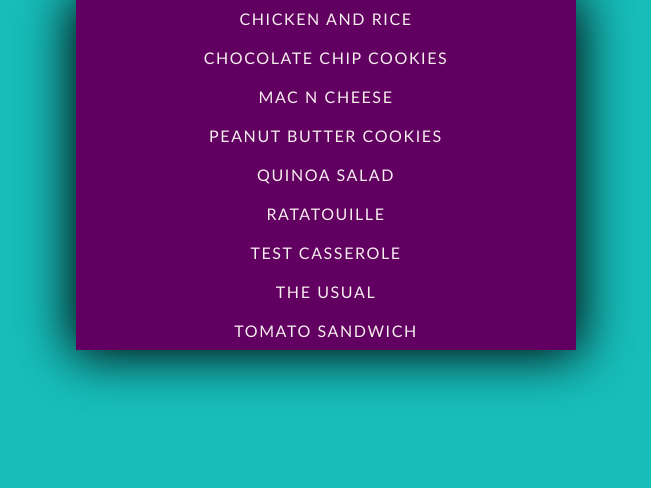
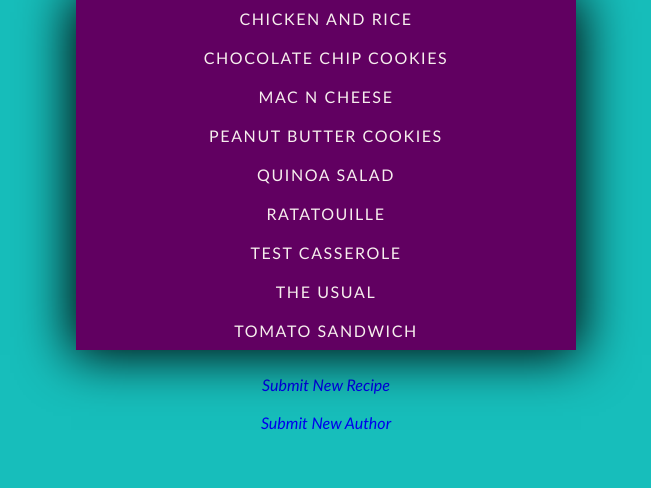
Before and after one commit to pokeyjess/recipebox, a Django app: page / in a window 1280 px wide. Shown: the part 26-514 px from the top of the page, without its empty margins (314-965 px from the left). Run offline with Django 3.2, Linux system fonts and the light colour scheme; data comes from the database, SQL or seed files in the repository.

Commit message:
Adds links to forms on home page

```diff
--- a/static/css/style.css
+++ b/static/css/style.css
@@ -70,3 +70,6 @@ a.bar {
 a:hover {
   background-color: rgb(192, 75, 192);
 }
+.btn {
+  text-align: center;
+}
--- a/templates/index.html
+++ b/templates/index.html
@@ -8,6 +8,7 @@
     <link rel="stylesheet" href="{% static 'css/style.css' %}" />
   </head>
   <body>
+
     <div class="card">
       <ul>
         {% for recipe in recipes %}
@@ -17,5 +18,11 @@
         {% endfor %}
       </ul>
     </div>
+    <div class="btn">
+    <a href="/newrecipe/"><i>Submit New Recipe</i></a>
+  </br>
+</br>
+    <a href="/newauthor/"><i>Submit New Author</i></a>
+  </div>
   </body>
 </html>
```
